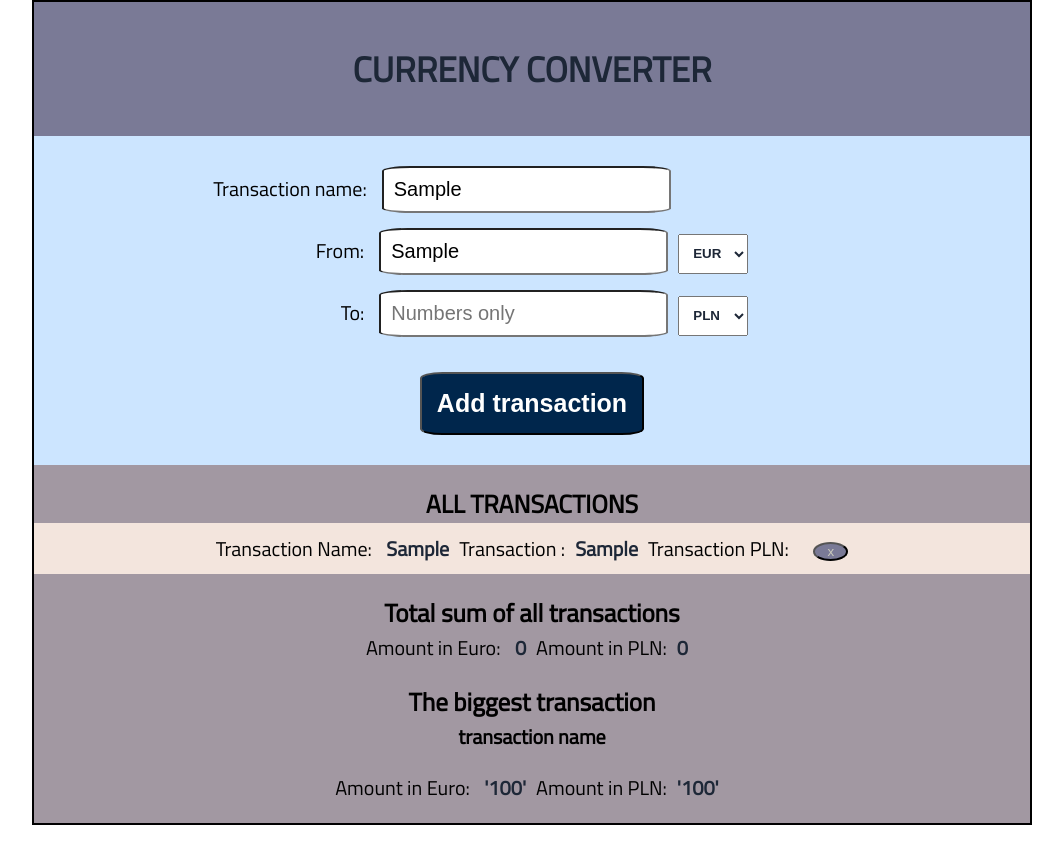
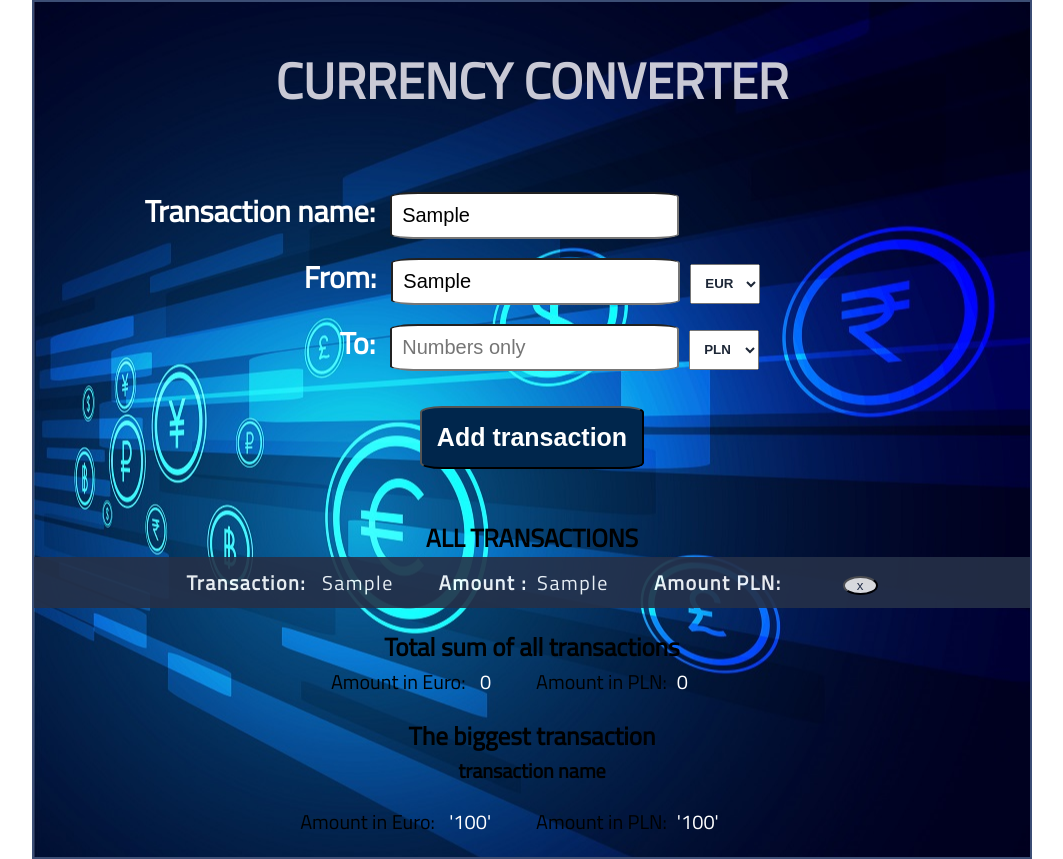
Before and after one commit to kmikinko/currency-exchange, a React app: page / in a window 1280 px wide. Both pictures are taken after typing "Sample", "Sample" into the empty fields and a click on the button "Add transaction". Shown: the whole page, without its empty margins (108-1171 px from the left). Before the commit the page ends 825 px from the top, so only its background shows below. Built offline with nearby package versions, Linux system fonts and the light colour scheme; no server answers.

Commit message:
transaction list styling

```diff
--- a/js/App.js
+++ b/js/App.js
@@ -188,9 +188,9 @@ class CurrencyConverter extends Component {
                             <ul className={'transaction_list'}>
                                 {this.state.transactionList.map( ( element, index ) => <li key={index}>
                                     <div className={'list_element'}>
-                                        Transaction Name:<span> {element.name}</span>
-                                        Transaction {element.fromCurrency}:<span>{element.fromValue}</span>
-                                        Transaction {element.toCurrency}: <span>{element.toValue}</span>
+                                        Transaction:<span> {element.name}</span>
+                                        Amount {element.fromCurrency}:<span>{element.fromValue}</span>
+                                        Amount {element.toCurrency}: <span>{element.toValue}</span>
                                         <button onClick={() => this.removeTransaction( element.name )}
                                                 className={'btn_remove'}>x
                                         </button>
@@ -230,7 +230,6 @@ class CurrencyConverter extends Component {
             </>
         )
     }
-
 }
 
 
--- a/style/components/_all_transactions.scss
+++ b/style/components/_all_transactions.scss
@@ -2,23 +2,34 @@
 // all transactions (list)
 
 .all_transactions{
-  background-color: $transactionsBackground;
+  //background-color: $transactionsBackground;
   padding-top: 20px;
 }
 
 .list_element{
-  background-color: #f3e5dd;
+  background-color: $transactionsList;
   padding-top: 10px;
   padding-bottom: 10px;
+  opacity: 0.9;
+  color: white;
+  font-weight: bold;
+  letter-spacing: 1.5px;
 
   &:hover{
-    background-color: $hoverDiv;
+    background-color: $hoverList;
   }
 }
 
+
+li span{
+  margin-right: 45px;
+  font-weight: lighter;
+}
+
+
 .btn_remove {
   width: 35px;
-  background-color: $headerBackground;
+  //background-color: $headerBackground;
   border-radius: 50%;
   color: $transactionsList;
 
--- a/style/components/_converter.scss
+++ b/style/components/_converter.scss
@@ -1,7 +1,7 @@
 //section
 
 .exchange {
-  background-color: #cce5ff;
+  //background-color:$exchangeBackground;
   text-align: center;
   padding-top: 30px;
   padding-bottom: 30px;
@@ -33,13 +33,13 @@ option {
   font-size: 25px;
   font-weight: bold;
   background-color: $btnBackground;
-  color: white;
+  color: $textColor;
   margin-top: 20px;
 }
 
 //dropdown box
 
-select{
+select {
   width: 70px;
   height: 40px;
   padding-left: 10px;
@@ -50,22 +50,31 @@ select{
 
 //inputs
 
-input{
+input {
+  //background-color: $borderColor;
+  //opacity: 0.4;
 
 }
 
-#input1{
-  margin-right: 180px;
+
+#input1 {
+  margin-right: 240px;
 }
 
-#input2{
+#input2 {
 
 }
 
-#input3{
+#input3 {
 
 }
 
-#label3{
-  margin-left: 25px;
+#label3 {
+  margin-left: 35px;
 }
+
+label{
+  color: $textColor;
+  font-weight: bold;
+  font-size: 30px;
+}
--- a/style/components/_header.scss
+++ b/style/components/_header.scss
@@ -1,8 +1,8 @@
 h1 {
-  background-color: $headerBackground;
+  //background-color: $borderColor;
   text-align: center;
   padding-top: 40px;
   padding-bottom: 40px;
-  font-size: 35px;
-  color: $headerText;
+  font-size: 50px;
+  color: $converterBackground;
 }
--- a/style/components/_transactions.scss
+++ b/style/components/_transactions.scss
@@ -1,11 +1,11 @@
 .transaction_list {
   list-style: none;
-  background-color: $transactionsList;
+  //background-color: $transactionsList;
   text-align: center;
 }
 
 .transactions {
-  background-color: $transactionsBackground;
+  //background-color: $transactionsBackground;
   padding-top: 20px;
   padding-bottom: 20px;
 }
@@ -13,13 +13,13 @@
 h3 {
   font-size: 25px;
   text-align: center;
-  background-color: $transactionsBackground;
+  //background-color: $transactionsBackground;
 }
 
 h2{
   text-align: center;
   font-size: 20px;
-  background-color: $transactionsBackground;
+  //background-color: $transactionsBackground;
 }
 
 li {
@@ -27,7 +27,7 @@ li {
 }
 
 span {
-  color: $headerText;
+  color: $textColor;
   margin-left: 10px;
   margin-right: 10px;
   font-weight: bold;
--- a/style/main.scss
+++ b/style/main.scss
@@ -2,7 +2,6 @@
 @import "utils/reset";
 @import "utils/variables";
 @import "utils/flex";
-
 @import "components/header";
 @import "components/converter";
 @import "components/transactions";
@@ -18,12 +17,10 @@ html, body {
 
 // main app view
 
-#main{
-  border: 2px black solid;
+#main {
+  border: 2px $borderColor solid;
   width: 1000px;
+  background-image: url("../images/17454.jpg");
+  background-repeat: no-repeat;
+  background-position: left;
 }
-
-
-main_view{
-    border: 2px solid #00264c;
-}
--- a/style/utils/_variables.scss
+++ b/style/utils/_variables.scss
@@ -3,6 +3,9 @@ $converterBackground: #c9c9d5;
 $btnBackground: #00264c;
 $headerBackground: #7A7A96;
 $transactionsBackground: #a298a2;
-$transactionsList: #CACABC;
-$hoverList: #d9d9d0;
+$transactionsList: #253048;
+$hoverList: #7c8291;
 $hoverDiv: #d0cbd0;
+$borderColor: #3C4E75;
+$exchangeBackground: whitesmoke;
+$textColor: white;
```
Also changed, not shown: images/17454.jpg (added).
